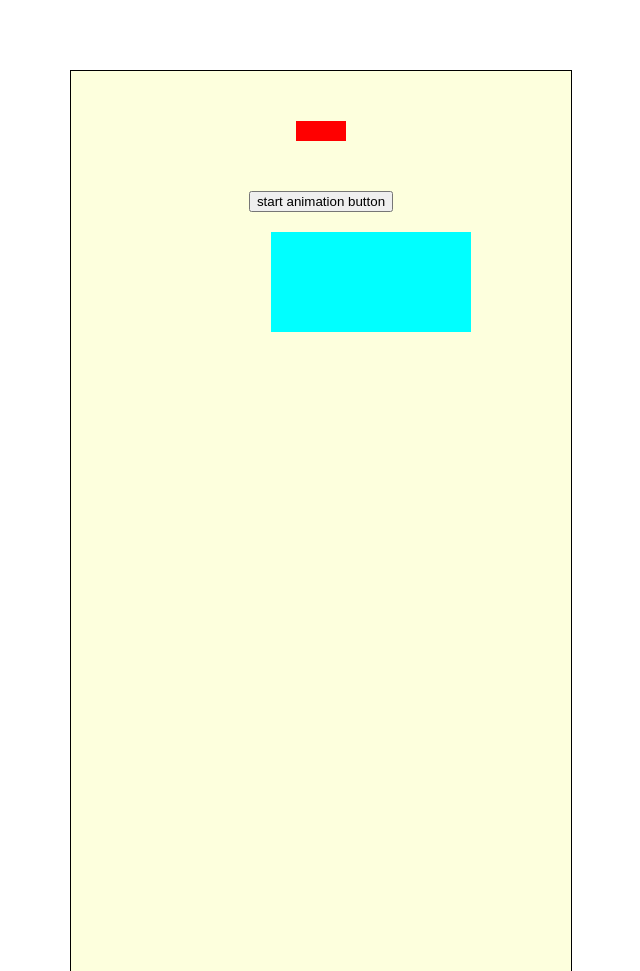
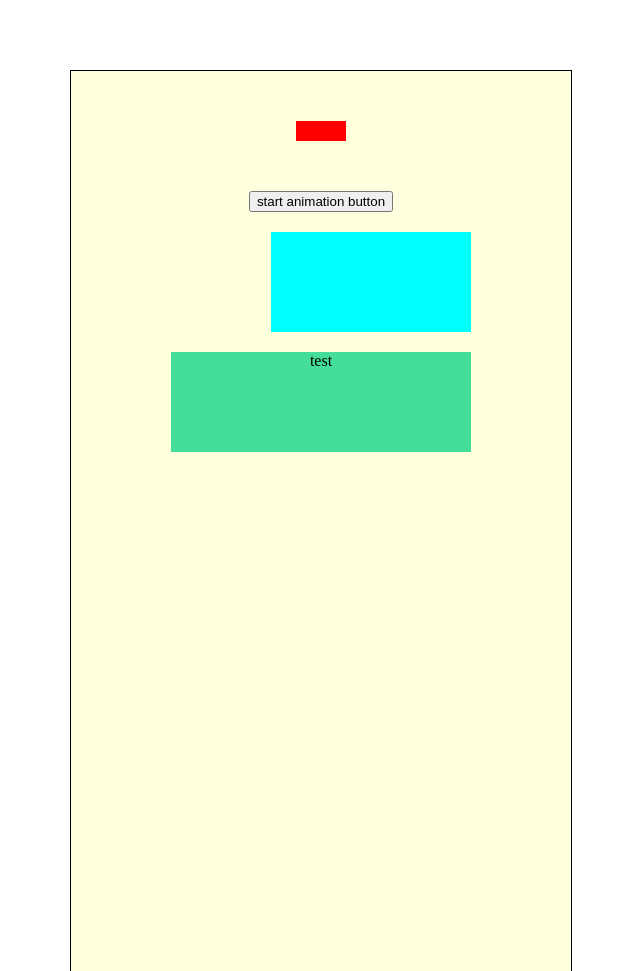
Before and after one commit to cogspa/starter_animation, a plain HTML site: page index.html in a window 1280 px wide. Shown: the top 971 px of the page, without its empty margins (319-959 px from the left). Drawn offline with Linux system fonts and the light colour scheme.

Commit message:
adding a button to test a button the become visable when the main button is pressed

```diff
--- a/index.html
+++ b/index.html
@@ -5,13 +5,14 @@
   <meta charset="UTF-8">
   <title>Document</title>
   <style>
+    /*additional buttons need to appear*/
 
-    /*additional buttons need to appear*/
     .big_box {
       margin: 70px auto;
       width: 500px;
       height: 900px;
-            background-color: #fdffdd;border: 1px solid #000;
+      background-color: #fdffdd;
+      border: 1px solid #000;
     }
 
     .box {
@@ -23,7 +24,9 @@
       animation-fill-mode: forwards;
       animation-play-state: paused;
       /*         animation-play-state: paused;*/
-            margin: 20px auto;float:left;left:300px;
+      margin: 20px auto;
+      float: left;
+      left: 300px;
     }
 
     .anim_play {
@@ -36,6 +39,7 @@
       animation-play-state: running;
       margin: 20px auto;
     }
+
     @keyframes explode1 {
       10% {
         left: 300px;
@@ -64,7 +68,8 @@
       animation-fill-mode: forwards;
       animation-play-state: paused;
       /*         animation-play-state: paused;*/
-            margin: 20px auto;left:0px;
+      margin: 20px auto;
+      left: 0px;
     }
 
 
@@ -78,6 +83,7 @@
       animation-play-state: running;
       margin: 20px auto;
     }
+
     @keyframes explode1a {
       10% {
         left: 0px;
@@ -95,6 +101,7 @@
         left: -300px;
       }
     }
+    /*this button is not being used*/
 
     .button {
       width: 50px;
@@ -102,10 +109,19 @@
       background-color: #f00;
       margin: 50px auto;
     }
+    /*html button causes two boxes to move in opposite direction using the jquery*/
 
-                        /*html button causes two boxes to move in opposite direction using the jquery*/
     .go {
       display: block;
+      margin: auto;
+      text-align: center;
+    }
+    /*adding a button to test pop up labels for components*/
+
+    .component_button {
+      height: 100px;
+      width: 300px;
+      background-color: #4d9;
       margin: auto;
       text-align: center;
     }
@@ -126,11 +142,10 @@
     //                    $(".box").css("animation-play-state", "paused");
     //                }
 
-        function move () {
+    function move() {
       $(".box").toggleClass("anim_play");
       $(".box2").toggleClass("anim_play2");
     }
-
   </script>
 </head>
 
@@ -141,7 +156,7 @@
     <div class="box"></div>
     <div class="box2"></div>
 
-
+    <div class="component_button"> test </div>
   </div>
 
 </body>
```
Lines whose indentation alone changed are shown as unchanged.
